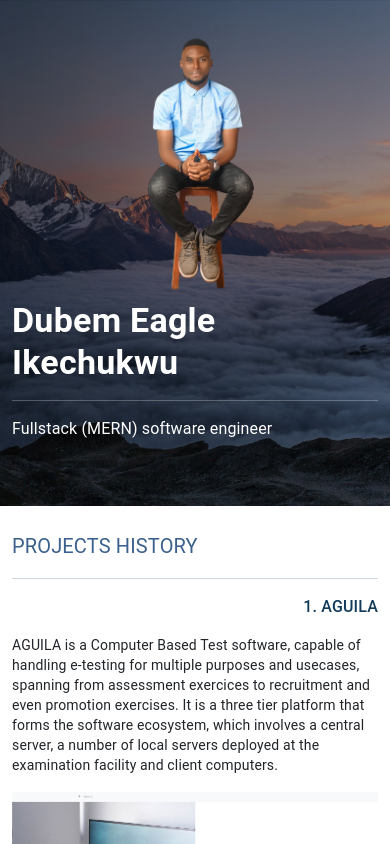
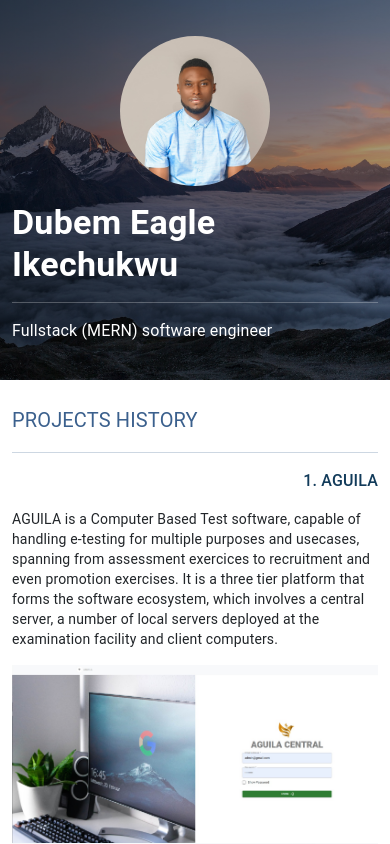
Before and after one commit to MightyEagle96/myportfolio, a React (Create React App) app: page / in a window 390 px wide. Shown: the top 844 px of the page. Built offline with nearby package versions, Linux system fonts and the light colour scheme.

Commit message:
tweaked the logo on mobile

```diff
--- a/src/pages/HeaderComponent.jsx
+++ b/src/pages/HeaderComponent.jsx
@@ -1,6 +1,6 @@
 import { Avatar, Typography } from "@mui/material";
 import React from "react";
-import logo from "../image/logo.png";
+import logo from "../image/logo.jpg";
 import { myData } from "./data";
 
 export default function HeaderComponent() {
@@ -37,13 +37,13 @@ export default function HeaderComponent() {
           </div>
         </div>
       </div>
-      <div className="d-sm-block d-md-none">
-        <div className="mobileBanner text-white">
+      <div className="d-sm-block d-md-none ">
+        <div className="mobileBanner d-flex align-items-center text-white">
           <div className="container">
             <div className="d-flex justify-content-center">
-              <Avatar src={logo} sx={{ height: 300, width: 200 }} />
+              <Avatar src={logo} sx={{ height: 150, width: 150 }} />
             </div>
-            <div>
+            <div className="mt-3">
               <Typography variant="h4" fontWeight={700} gutterBottom>
                 {myData.name}
               </Typography>
--- a/src/pages/ProjectHistory.jsx
+++ b/src/pages/ProjectHistory.jsx
@@ -35,7 +35,7 @@ export default function ProjectHistory() {
                   ))}
                 </div>
                 <div>
-                  <Link underline="hover" href={c.url.link}>
+                  <Link target="_blank" underline="hover" href={c.url.link}>
                     {c.url.text}
                   </Link>
                 </div>
--- a/src/pages/style.css
+++ b/src/pages/style.css
@@ -15,7 +15,7 @@ body {
 }
 
 .mobileBanner {
-  min-height: 60vh;
+  min-height: 45vh;
   background-size: cover;
   background-position: center;
   background-image: linear-gradient(
```
Also changed, not shown: src/image/logo.jpg (added).
